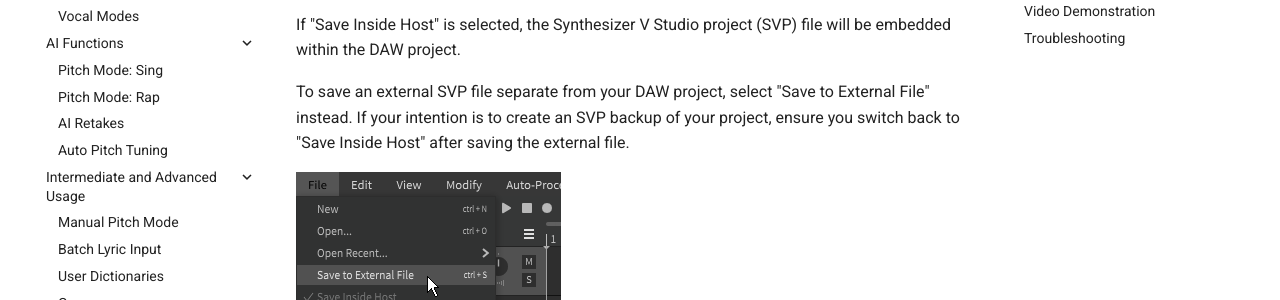
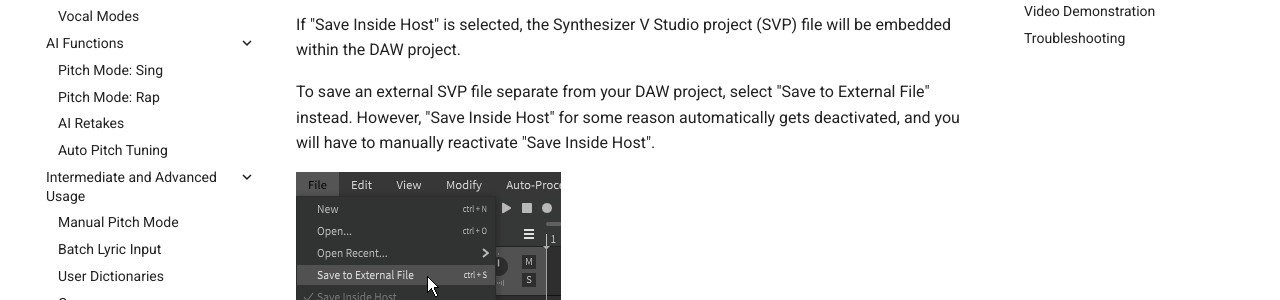
Before and after one commit to claire-west/svstudio-manual, an MkDocs documentation site: the page built from docs/daw-integration/plugin.md, in a window 1280 px wide and 900 px high, scrolled down 410 px. Shown: the part 178-478 px from the top of the window. Built offline with MkDocs 1.6.1 and Material for MkDocs 9.7.7, drawn with Linux system fonts in a browser that asks for light colours; comment, search, counter and statistics services are not loaded.

Commit message:
Made user more aware than when they "Save to External File",  "Save Inside Host" gets automatically deactivated, for some reason.

```diff
--- a/docs/daw-integration/plugin.md
+++ b/docs/daw-integration/plugin.md
@@ -14,7 +14,7 @@
 
 If "Save Inside Host" is selected, the Synthesizer V Studio project (SVP) file will be embedded within the DAW project.
 
-To save an external SVP file separate from your DAW project, select "Save to External File" instead. If your intention is to create an SVP backup of your project, ensure you switch back to "Save Inside Host" after saving the external file.
+To save an external SVP file separate from your DAW project, select "Save to External File" instead. However, "Save Inside Host" for some reason automatically gets deactivated, and you will have to manually reactivate "Save Inside Host".
 
 ![Save Inside Host option](../img/daw-integration/save-inside-host.png)
 
```
